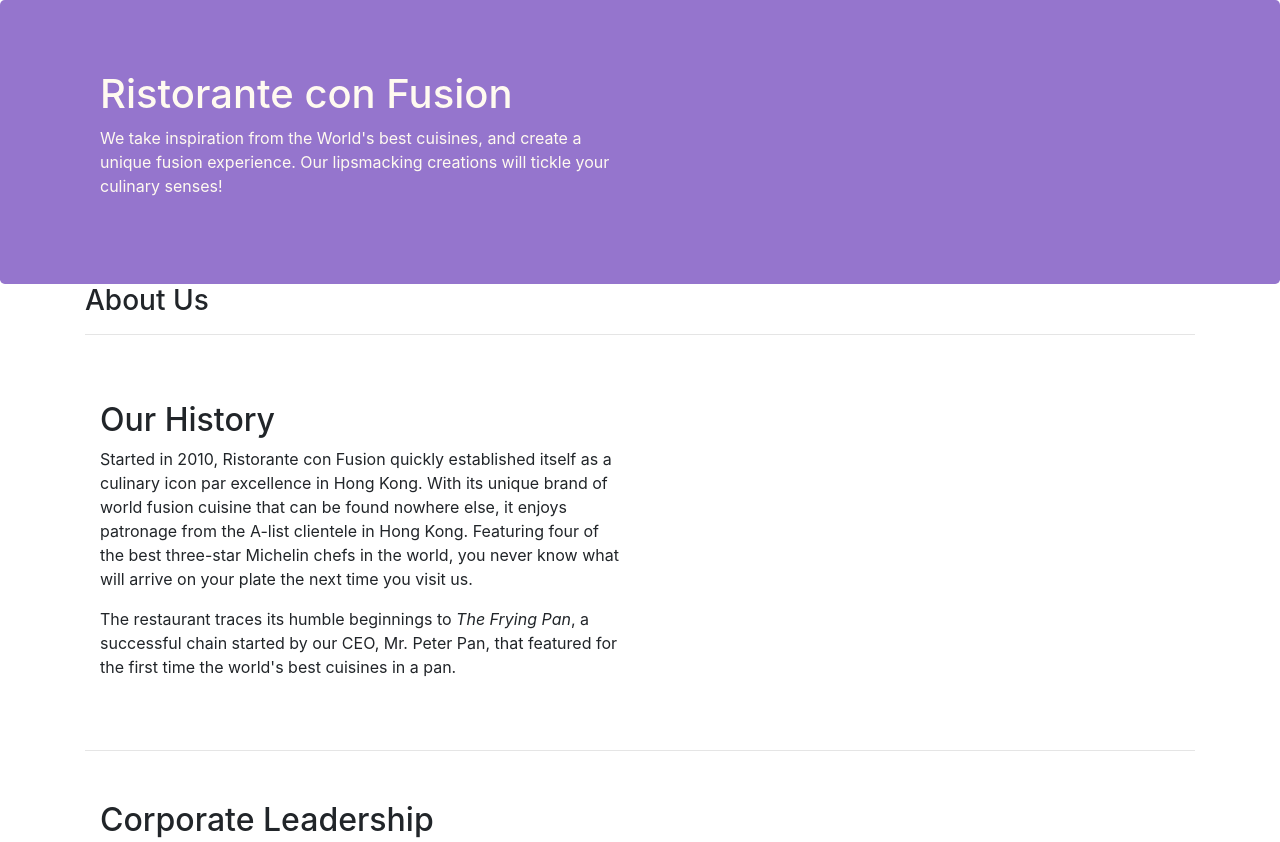
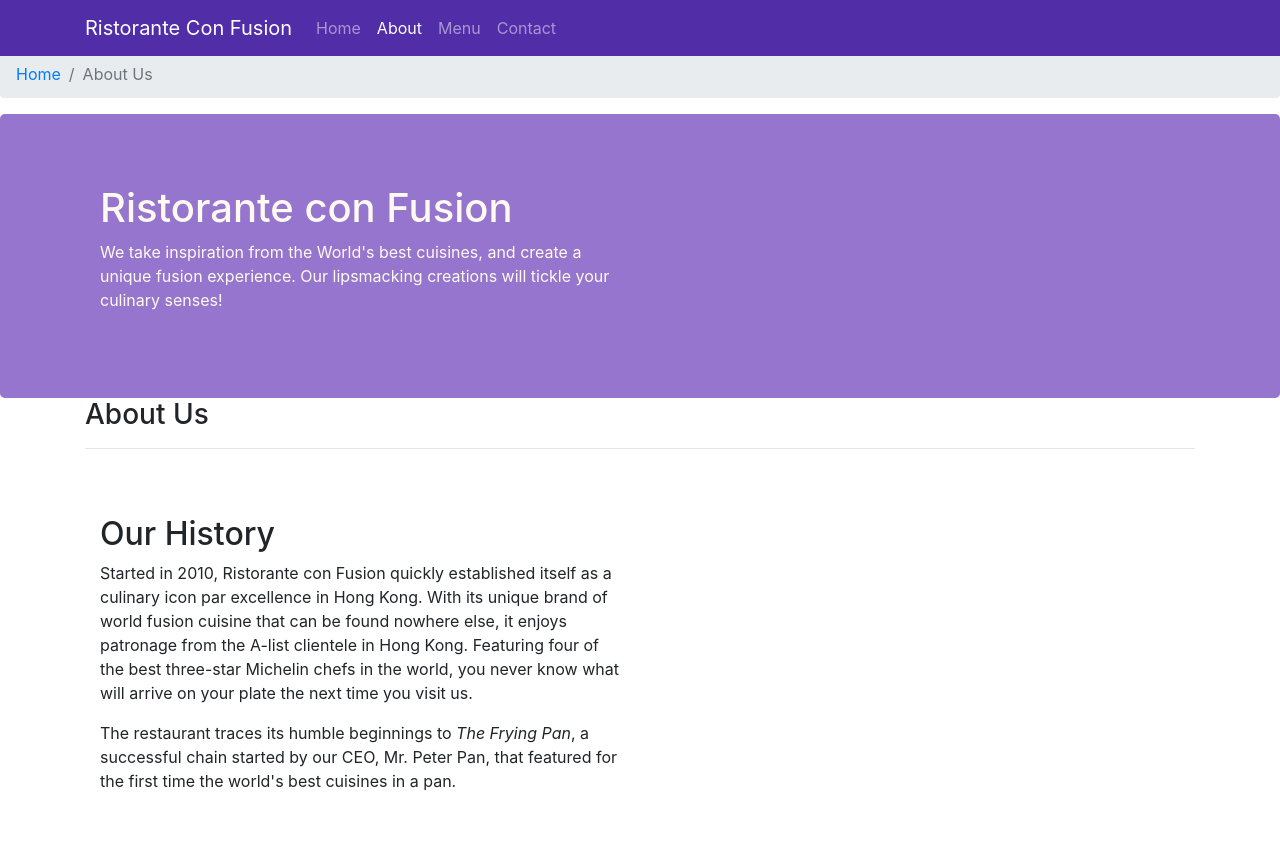
Before and after one commit to alexa5etrova/assignment1, a website: page aboutus.html in a window 1280 px wide. Shown: the top 842 px of the page. Drawn offline with nearby package versions, Linux system fonts and the light colour scheme.

Commit message:
Navbar and Breadcrumbs

```diff
--- a/aboutus.html
+++ b/aboutus.html
@@ -15,6 +15,27 @@
 </head>
 
 <body>
+    <nav class="navbar navbar-dark navbar-expand-sm  fixed-top">
+        <div class="container">
+            <button class="navbar-toggler" type="button" data-toggle="collapse" data-target="#Navbar">
+                <span class="navbar-toggler-icon"></span>
+            </button>
+            <a class="navbar-brand" href="#">Ristorante Con Fusion</a>
+            <div class="collapse navbar-collapse" id="Navbar">
+                <ul class="navbar-nav mr-auto">
+                    <li class="nav-item"><a class="nav-link" href="./index.html">Home</a></li>
+                    <li class="nav-item active"><a class="nav-link" href="#">About</a></li>
+                    <li class="nav-item"><a class="nav-link" href="#">Menu</a></li>
+                    <li class="nav-item"><a class="nav-link" href="#">Contact</a></li>
+                </ul>
+            </div>
+        </div>
+    </nav>
+
+    <ol class="col-12 breadcrumb">
+        <li class="breadcrumb-item"><a href="./index.html">Home</a></li>
+        <li class="breadcrumb-item active">About Us</li>
+    </ol>
 
     <header class="jumbotron">
         <div class="container">
--- a/css/styles.css
+++ b/css/styles.css
@@ -1,3 +1,12 @@
+body {
+  padding: 50px 0px 0px 0px;
+  z-index: 0;
+}
+
+.navbar-dark {
+  background-color: #512da8;
+}
+
 .row-header {
   margin: 0px auto;
   padding: 0px;
```
Also changed, not shown: index.html (+18 -0 lines).
